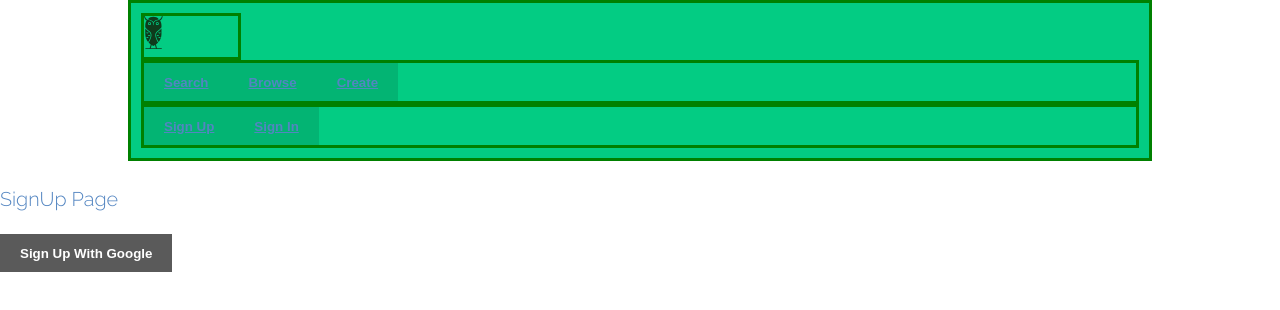
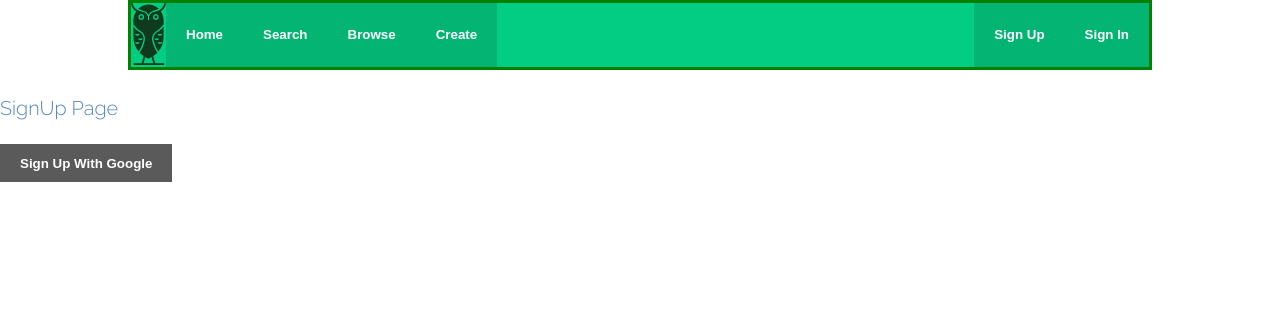
Before and after one commit to panzerama/Dex, a React (Create React App) app: page /signin in a window 1280 px wide. Shown: the top 310 px of the page. Built offline with nearby package versions, Linux system fonts and the light colour scheme.

Commit message:
Worked on navbar
Is anyone reading these?

```diff
--- a/src/App.css
+++ b/src/App.css
@@ -8,33 +8,37 @@
   background-color: #03CC83;
   margin: auto;
   width: 80%;
+  height: 70px;
   border: 3px solid green;
-  padding-top: 10px;
-  padding-bottom: 10px;
-  padding-left: 10px;
-  padding-right: 10px;
-
+  list-style-type: none;
 }
 
 .navbar-logo {
-  text-emphasis-color: #0F3B1C;
-  margin: left;
-  width: 10%;
-  border: 3px solid green;
+  float: left;
+  width: 35px;
 }
 
 .navbar-list {
-  text-emphasis-color: #0F3B1C;
-  border: 3px solid green;
+  float: left;
+  text-decoration: none;
 }
 
 .navbar-signin {
-  text-emphasis-color: #0F3B1C;
-  border: 3px solid green;
+  float: right;
 }
 
 .navbar-button {
   background-color: rgb(3, 180, 115);
+  height: 64px;
+  color: black;
+}
+
+.navbar-button a:hover {
+  background-color: #111;
+}
+
+.navbar-button a:active {
+  background-color: blue;
 }
 
 .landing_page_body {
--- a/src/components/navbar.component.js
+++ b/src/components/navbar.component.js
@@ -9,29 +9,42 @@ export default class Navbar extends Component {
     render (){
         return (
                 <nav className="navbar">
-                    <div className="navbar-logo">
-                        <Link to="/">
-                            <Logo width="20%" height="%22"/>
+                        <div className="navbar-logo">
+                                <Logo />
+                        </div>
+                    <div className="navbar-list">
+                        <Link to="/" className="nav-link">
+                            <button type="button" className="navbar-button">
+                                Home
+                            </button>
+                        </Link>
+                        <Link to="/search" className="nav-link" >
+                            <button type="button" className="navbar-button">
+                                Search
+                            </button>
+                        </Link>
+                        <Link to="/" className="nav-link">
+                            <button type="button" className="navbar-button">
+                                Browse
+                            </button>
+                        </Link>
+                        <Link to="/create" className="nav-link">
+                            <button type="button" className="navbar-button">
+                                Create
+                            </button>
                         </Link>
                     </div>
-                    <div className="navbar-list">
-                        <button type="button" className="navbar-button">
-                            <Link to="/search" className="nav-link">Search</Link>
-                        </button>
-                        <button type="button" className="navbar-button">
-                            <Link to="/" className="nav-link">Browse</Link>
-                        </button>
-                        <button type="button" className="navbar-button">
-                            <Link to="/create" className="nav-link">Create</Link>
-                        </button>
-                    </div>
                     <div className="navbar-signin">
-                        <button type="button" className="navbar-button">
-                            <Link to="/create" className="nav-link">Sign Up</Link>
-                        </button>
-                        <button type="button" className="navbar-button">
-                            <Link to="/create" className="nav-link">Sign In</Link>
-                        </button>
+                        <Link to="/create" className="nav-link">
+                            <button type="button" className="navbar-button">
+                                Sign Up
+                            </button>
+                        </Link>
+                        <Link to="/create" className="nav-link">
+                            <button type="button" className="navbar-button">
+                                Sign In
+                            </button>
+                        </Link>
                     </div>
                 </nav>
         )
```
